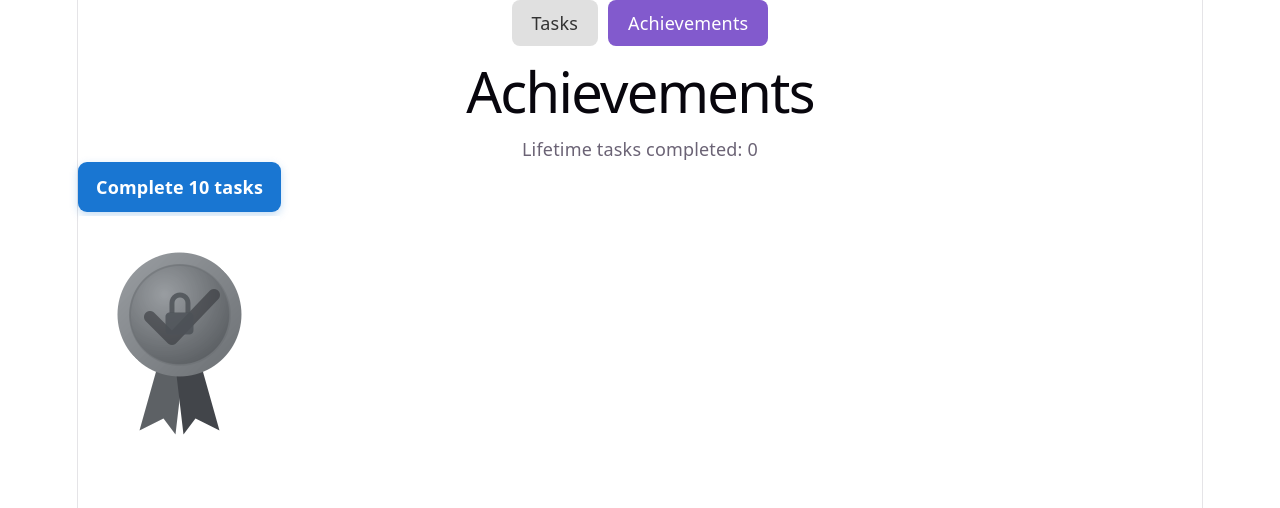
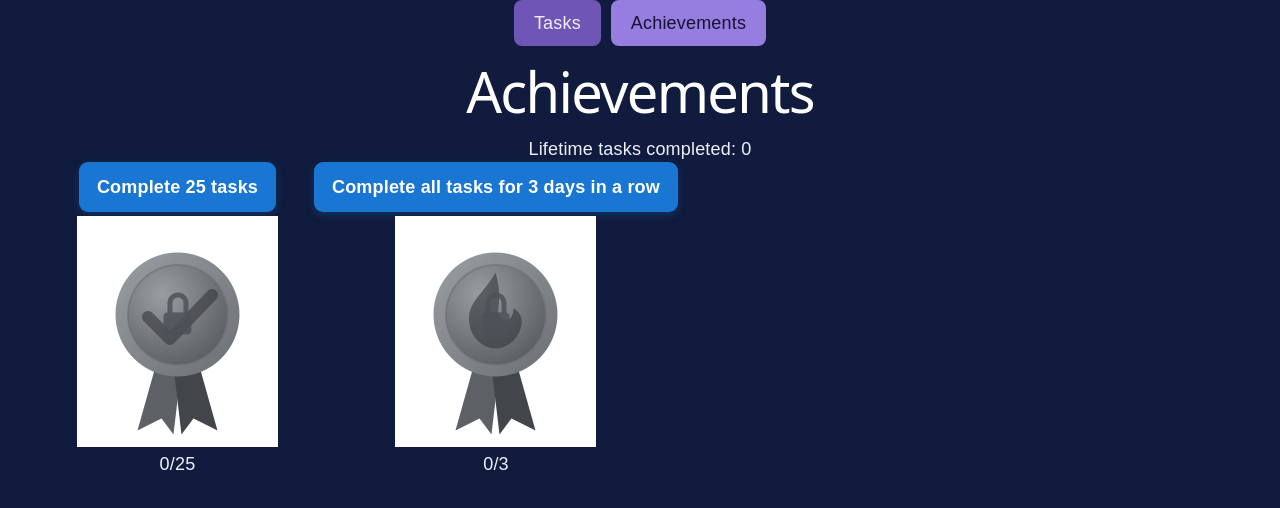
Before and after one commit to Kalemax/Todo-web-app, a React (Vite) app: page /achievements in a window 1280 px wide. Shown: the top 508 px of the page. Built offline with nearby package versions, Linux system fonts and the light colour scheme.

Commit message:
Checkpoint 6: Second achievement and updated visuals

```diff
--- a/src/Achievements.jsx
+++ b/src/Achievements.jsx
@@ -4,17 +4,21 @@ import tenTasksLocked from './assets/Badges/png/ten_tasks_locked.png'
 import tenTasksBronze from './assets/Badges/png/ten_tasks_bronze.png'
 import tenTasksSilver from './assets/Badges/png/ten_tasks_silver.png'
 import tenTasksGold from './assets/Badges/png/ten_tasks_gold.png'
+import streakLocked from './assets/Badges/png/streak_locked.png'
+import streakBronze from './assets/Badges/png/streak_bronze.png'
+import streakSilver from './assets/Badges/png/streak_silver.png'
+import streakGold from './assets/Badges/png/streak_gold.png'
+
 //Imports the CSS for the achievements page
 import './Achievements.css'
 
-function Achievements({ tasks }) {
+function Achievements({ tasks, longestStreak }) {
   //Keeps track of the number of completed tasks
   const totalCompleted = tasks.filter(task => task.completed).length
 
   //Creates a list of achievements and saves them
-  const achievements = [
+  const achievementOne =
     {
-      name: "Complete 10 tasks", //change this later since this description needs to change
       images: {
         locked: tenTasksLocked,
         bronze: tenTasksBronze,
@@ -22,7 +26,51 @@ function Achievements({ tasks }) {
         gold: tenTasksGold,
       }
     }
-  ]
+  const achievementTwo =
+    {
+      images: {
+        locked: streakLocked,
+        bronze: streakBronze,
+        silver: streakSilver,
+        gold: streakGold,
+      }
+    }
+
+    //Sets up achievement one
+    let achievementOneState = "locked"
+    let achievementOneName = "Complete 25 tasks"
+    let achievementOneGoal = 25
+    if(totalCompleted >= 25 && totalCompleted < 50) {
+      achievementOneState = "bronze"
+      achievementOneGoal = 50
+    }else if(totalCompleted >= 50 && totalCompleted < 100) {
+      achievementOneState = "silver"
+      achievementOneName = "Complete 50 tasks"
+      achievementOneGoal = 100
+    }else if(totalCompleted >= 100) {
+      achievementOneState = "gold"
+      achievementOneName = "Complete 100 tasks"
+    }
+    const imageSrcOne = achievementOne.images[achievementOneState]
+
+    /*Sets up achievement two*/
+    let achievementTwoState = "locked"
+    let achievementTwoName = "Complete all tasks for 3 days in a row"
+    let achievementTwoGoal = 3
+
+    if(longestStreak >= 3 && longestStreak < 7) {
+      achievementTwoState = "bronze"
+      achievementTwoGoal = 7
+    }else if(longestStreak >= 7 && longestStreak < 14) {
+      achievementTwoState = "silver"
+      achievementTwoName = "Complete all tasks for 7 days in a row"
+      achievementTwoGoal = 14
+    }else if(longestStreak >= 14) {
+      achievementTwoState = "gold"
+      achievementTwoName = "Complete all tasks for 14 days in a row"
+    }
+          const imageSrcTwo = achievementTwo.images[achievementTwoState]
+
 
   return (
     <div>
@@ -31,23 +79,16 @@ function Achievements({ tasks }) {
 
       {/*Displays achievements and gives them a visual based on how far in the achievement progression they are*/}
       <ul className="achievements-list">
-        {achievements.map((achievement) => {
-          let state = "locked"
-          if(totalCompleted >= 10 && totalCompleted < 25) {
-            state = "bronze"
-          }else if(totalCompleted >= 25 && totalCompleted < 50) {
-            state = "silver"
-          }else if(totalCompleted >= 50) {
-            state = "gold"
-          }
-          const imageSrc = achievement.images[state]
-          return (
-            <li key={achievement.name}>
-              <p className="achievement-name">{achievement.name}</p>
-              <img className="achievement-badge" src={imageSrc} alt={achievement.name} />
-            </li>
-          )
-        })}
+              <li key={achievementOneName}>
+                <p className="achievement-name">{achievementOneName}</p>
+                <img className="achievement-badge" src={imageSrcOne} alt={achievementOneName} />
+                <p className="achievement-progress">{totalCompleted}/{achievementOneGoal}</p>
+              </li>
+              <li key={achievementTwoName}>
+                <p className="achievement-name">{achievementTwoName}</p>
+                <img className="achievement-badge" src={imageSrcTwo} alt={achievementTwoName} />
+                <p className="achievement-progress">{longestStreak}/{achievementTwoGoal}</p>
+              </li>
       </ul>
     </div>
   )
--- a/src/App.css
+++ b/src/App.css
@@ -23,8 +23,8 @@ nav {
 .tab {
   padding: 10px 20px;
   text-decoration: none;
-  color: #333;
-  background-color: #e0e0e0;
+  color: #f1edff;
+  background-color: #6f55b5;
   border-radius: 8px;
   font-weight: 500;
   transition: background-color 0.2s, color 0.2s;
@@ -32,12 +32,12 @@ nav {
 }
 
 .tab:hover {
-  background-color: #c9c8c8;
+  background-color: #8067c8;
 }
 
 .tab.active {
-  background-color: #825acd;
-  color: white;
+  background-color: #967de0;
+  color: #171333;
 }
 
 .react-calendar {
@@ -55,3 +55,38 @@ nav {
 .task-layout .react-calendar {
   width: 350px;
 }
+
+/*Styles the background of the whole page and makes the text look nicer*/
+body {
+  background-color: #101b3d;
+  color: #edf1ff;
+  font-family: Arial, sans-serif;
+  margin: 0;
+  padding: 0;
+}
+
+h1,
+h2 {
+  color: #ffffff;
+}
+
+input[type="text"] {
+  background-color: #1c2b55;
+  border: 1px solid #7181b5;
+  border-radius: 6px;
+  color: #ffffff;
+  padding: 9px 10px;
+}
+
+button {
+  background-color: #8067c8;
+  border: 0;
+  border-radius: 6px;
+  color: #ffffff;
+  cursor: pointer;
+  padding: 9px 14px;
+}
+
+button:hover {
+  background-color: #967de0;
+}
--- a/src/App.jsx
+++ b/src/App.jsx
@@ -33,17 +33,41 @@ function App() {
 
   //Function to remove tasks when the button is pressed and the user confirms via a pop-up window
   function handleRemoveTask(id) {
-    if (window.confirm("Are you sure you want to delete this task?")) { //Make window better later
-      const updatedTasks = tasks.filter(task => task.id !== id)
-      setTasks(updatedTasks)
-    }
+    const updatedTasks = tasks.filter(task => task.id !== id)
+    setTasks(updatedTasks)
   }
+
 
   //Function to mark tasks as completed when the button is pressed, and unmark them if they are already completed
   function handleCompleteTask(id) {
     setTasks(tasks.map(task => task.id === id ? { ...task, completed: !task.completed } : task))
   }
 
+  //Checks for a streak of tasks being completed in a day
+  function calculateStreak(tasks) {
+  let streak = 0
+  let checkDate = new Date()  // start from today
+
+  for (let i = 0; i < 365; i++) {
+    const dayString = checkDate.toDateString()
+    const tasksForDay = tasks.filter(task => new Date(task.dueDate).toDateString() === dayString)
+
+    const hasTasks = tasksForDay.length > 0
+    const allCompleted = hasTasks && tasksForDay.every(task => task.completed)
+
+    if (!allCompleted) break  // streak broken, stop counting
+
+    streak++
+    checkDate.setDate(checkDate.getDate() - 1)  // move back one day
+  }
+
+
+  return streak
+}
+//Holds current streak and longest streak values
+const currentStreak = calculateStreak(tasks)
+const longestStreak = currentStreak > parseInt(localStorage.getItem('longestStreak') || '0') ? currentStreak : parseInt(localStorage.getItem('longestStreak') || '0')
+localStorage.setItem('longestStreak', longestStreak.toString())
   //Only displays tasks that are due on the selected date
   const selectedDateTasks = tasks.filter(task => new Date(task.dueDate).toDateString() === selectedDate.toDateString())
 
@@ -117,7 +141,11 @@ function App() {
             </div>
           </div>
       }/>
-        <Route path="/achievements" element={<Achievements tasks={tasks} />} />
+        <Route path="/achievements" element={
+          <Achievements tasks={tasks}
+            longestStreak={longestStreak}
+         />}
+         />
      </Routes>
     </div>
     )
--- a/src/index.css
+++ b/src/index.css
@@ -59,7 +59,7 @@ body {
   max-width: 100%;
   margin: 0 auto;
   text-align: center;
-  border-inline: 1px solid var(--border);
+  background: #101b3d;
   min-height: 100svh;
   display: flex;
   flex-direction: column;
```
